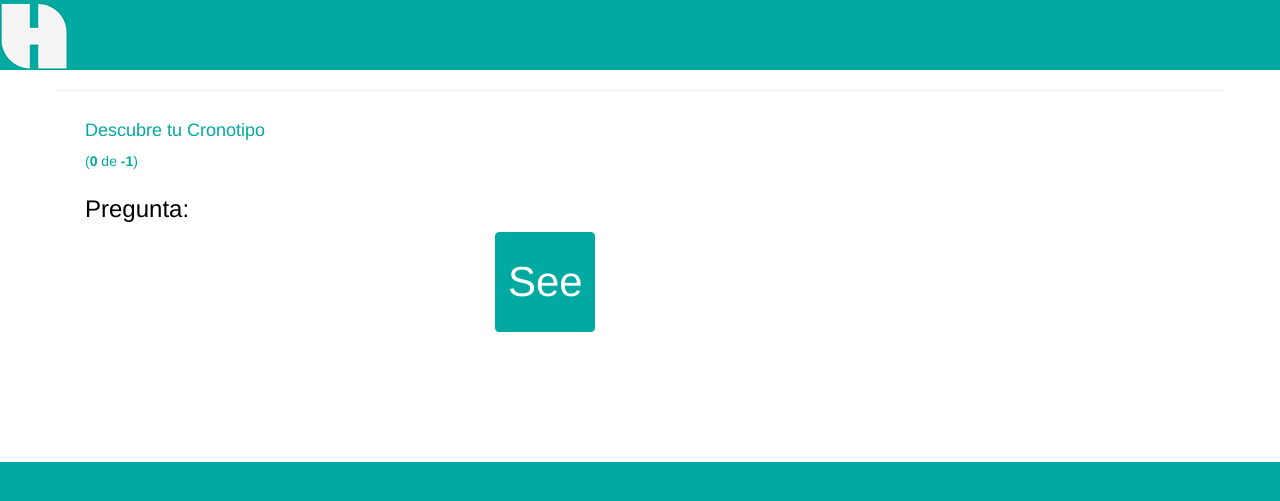
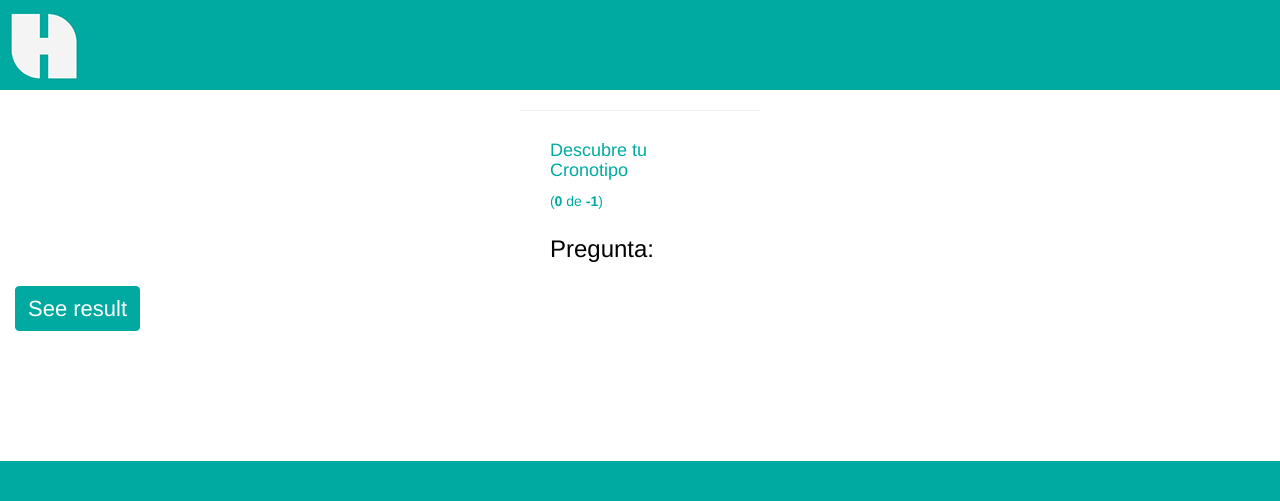
Before and after one commit to xavifm/Test-Extensions, a PHP site: page / in a window 1280 px wide. Shown: the top 501 px of the page. Run offline with PHP 8.4, Linux system fonts and the light colour scheme; data that the repository does not hold is empty; some libraries are stand-ins or nearby versions.

Commit message:
fixed a bunch of UI bugs

```diff
--- a/Cronotype/API/API_TestResult.php
+++ b/Cronotype/API/API_TestResult.php
@@ -3,10 +3,6 @@
 
     class TestResult
     {
-        public $leonPoints; //1
-        public $bearPoints; //2
-        public $wolfPoints; //3
-        public $dolphinPoints; //4
 
         public function ReturnBiggestResult($_pointsListArray)
         {
--- a/Cronotype/API/CronotypeAPI.php
+++ b/Cronotype/API/CronotypeAPI.php
@@ -38,8 +38,6 @@
                     }
                 }
             }
-
-            //var_dump($responsesPointsDataArray);
 
             return $responsesPointsDataArray;
         }
--- a/Cronotype/index.php
+++ b/Cronotype/index.php
@@ -18,7 +18,7 @@
     }
 
     label.radio span {
-    padding: 4px 0px;
+    padding: 10px 0px;
     border: 1px solid #00AAA1;
     display: inline-block;
     color: black;
@@ -62,10 +62,10 @@
 
     <body style="background-color: #00AAA1">
 
-    <img src="images/logo.png">
+    <img src="images/logo.png" style="padding: 10px">
 
     <div class="col-12 col-md-12">
-    <div class="container mt-5">
+    <div class="container mt-5" style="display: flex; justify-content: center">
 
         <form name="cronotype" id="form" action="" method="post">
 
@@ -91,7 +91,7 @@
                 for ($questionIndex = 0; $questionIndex <= $questionListSize; $questionIndex++)
                 {
                     ?>
-                        <label class="radio" id="label<?php echo $questionIndex ?>"> <input type="radio" onclick="SetOption(questionsIndex, <?php echo $questionIndex ?>)" name="question" id="res<?php echo $questionIndex ?>" value="option"> <span> <p id="response<?php echo $questionIndex ?>"> </p> </span> </label>
+                        <label class="radio" id="label<?php echo $questionIndex ?>"> <input type="radio" onclick="SetOption(questionsIndex, <?php echo $questionIndex ?>)" name="question" id="res<?php echo $questionIndex ?>" value="option"> <span> <label id="response<?php echo $questionIndex ?>"> </label> </span> </label>
                     <?php
                 }
             ?>
@@ -104,17 +104,14 @@
             </div>
             </div>
 
-            <div class="col-md-10 col-lg-10" style = "position:relative; left:0%; top:100%;">
-
-            <div class="text-center">
-                    <button type="button" style='width: 10rem;height: 10rem; text-align:center; vertical-align:middle; font-size: 42px; border-color:#00AAA1; background-color:#00AAA1' id="LastQuestion" name="submit" class="btn btn-primary" onclick="LastQuestion();" ><</button>
-                    <button type="button" style='width: 10rem;height: 10rem; text-align:center; vertical-align:middle; font-size: 42px; border-color:#00AAA1; background-color:#00AAA1' id="NextQuestion" name="submit" class="btn btn-primary" onclick="NextQuestion();" >></button>
-                    <button type="button" style='width: 10rem;height: 10rem; text-align:center; vertical-align:middle; font-size: 42px; border-color:#00AAA1; background-color:#00AAA1' id="SeeTestResult" name="submit" class="btn btn-primary" onclick="GetOutput();" >See result</button>
+            </div>
+            <div class="text-center" style="display: flex; justify-content: space-between;">
+                    <button type="button" style='text-align:center; font-size: 22px; border-color:#00AAA1; background-color:#00AAA1; align-items: center;' id="LastQuestion" name="submit" class="btn btn-primary" onclick="LastQuestion();" >&#11164;</button>
+                    <button type="button" style='text-align:center; font-size: 22px; border-color:#00AAA1; background-color:#00AAA1; align-items: center;' id="NextQuestion" name="submit" class="btn btn-primary" onclick="NextQuestion();" >&#11166;</button>
+                    <button type="button" style='text-align:center; font-size: 22px; border-color:#00AAA1; background-color:#00AAA1; align-items: center;' id="SeeTestResult" name="submit" class="btn btn-primary" onclick="GetOutput();" >See result</button>
             </div>
             <br>
-            <p class="text-center" id="testResult" style='width: 50rem;height: 10rem; text-align:center; vertical-align:middle; font-size: 42px;'></p>
-            </div>
-            </div>
+            <p class="text-center" id="testResult" style='width: 50rem;height: 10rem; text-align:center; vertical-align:middle; font-size: 42px; align-items: center;'></p>
             </div>
             </div>
 
@@ -125,8 +122,6 @@
         $api = new CronotypeAPI();
 
         $api->responsesData = new ResponsesData();
-        //$result = [0,0,0,0,0,0,0,0,0,0,0,0,0,0,0,0,0,0,0,0,0,0,0,0,0,0,0,0,0,0,0,0,0,0];
-        //print_r($api->ConvertResponsesToClass($result));
         $questionsArray = $api->GetQuestionsArray();
         $responseArray = $api->GetResponsesArray();
 
```
